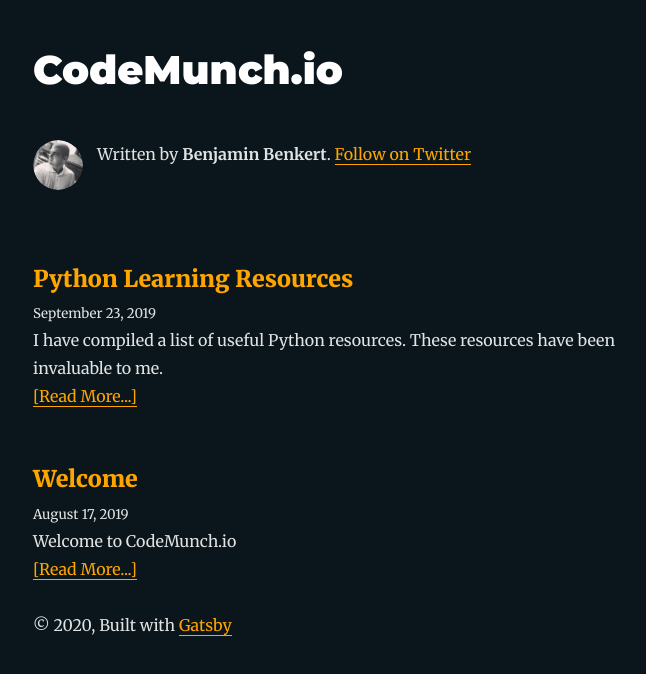
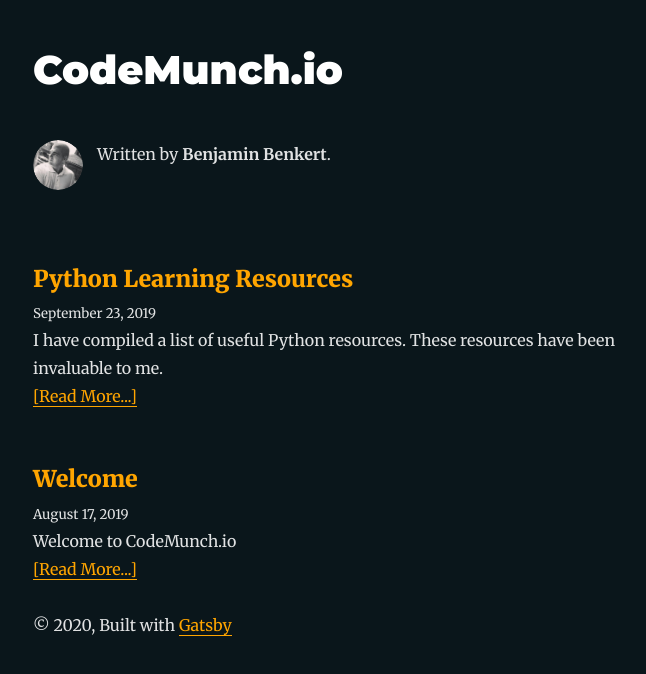
Before and after one commit to bbenkert/codemunchio, a Gatsby site: page / in a window 1280 px wide. Shown: the whole page, without its empty margins (292-938 px from the left). Built offline with nearby package versions, Linux system fonts and the light colour scheme; Gatsby itself is replaced by a stand-in of ours; some packages are replaced by stand-ins of ours.

Commit message:
Deleted Twitter link

```diff
--- a/src/components/bio.js
+++ b/src/components/bio.js
@@ -48,7 +48,6 @@
       />
       <p>
         Written by <strong>{author}</strong>.{` `}
-        <a href={`https://twitter.com/${social.twitter}`}>Follow on Twitter</a>
       </p>
     </div>
   )
```
